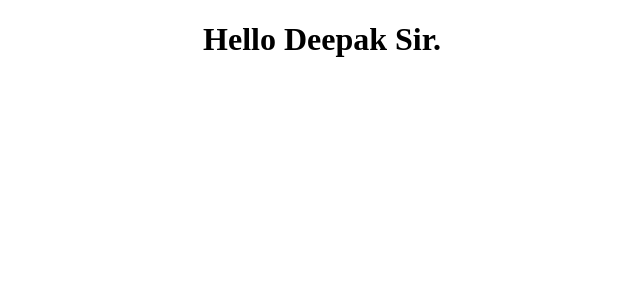
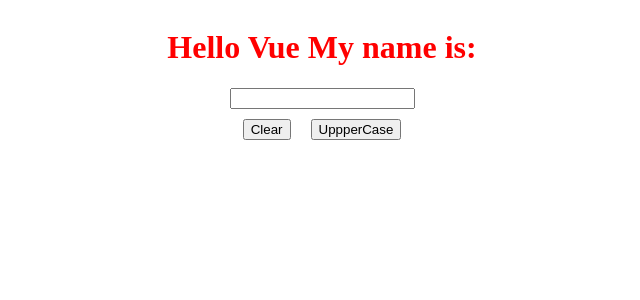
Before and after one commit to simplykamar/VueJS-Assignment1, a Vue app in the folder assignments/: page / in a window 1280 px wide. Shown: the top 300 px of the page, without its empty margins (318-958 px from the left). Built offline with nearby package versions, Linux system fonts and the light colour scheme.

Commit message:
assignment2

```diff
--- a/assignments/src/App.vue
+++ b/assignments/src/App.vue
@@ -1,9 +1,7 @@
+<script setup>
+    import Test from './components/Test.vue'
+</script>
+
 <template>
-  <h1>Hello Deepak Sir.</h1>
+    <Test/>
 </template>
-
-<style scoped>
-  h1{
-      text-align: center;
-  }
-</style>
--- /dev/null
+++ b/assignments/src/components/Test.vue
@@ -0,0 +1,40 @@
+<script setup>
+    import {ref} from 'vue'
+
+    const name =  ref('')
+
+    function clear() {
+        name.value = '';
+    }
+    function toUppercase() {
+        console.log("uppercase fn")
+        name.value = name.value.toUpperCase();
+    }
+
+</script>
+<template>
+    <main>
+        <h1>Hello Vue My name is: {{ name }}</h1>
+        <input v-bind:value="name" v-on:input="event=>name=event.target.value"/>
+        <div>
+            <button v-on:click="clear">Clear</button>
+            <button v-on:click="toUppercase">UppperCase</button>
+        </div>
+    </main>
+</template>
+
+<style scoped>
+    main{
+        display: flex;
+        justify-content: center;
+        align-items: center;
+        flex-direction: column
+    }
+    main > h1{
+        color: red
+    }
+    main  button{
+        margin:10px;
+
+    }
+</style>
```
